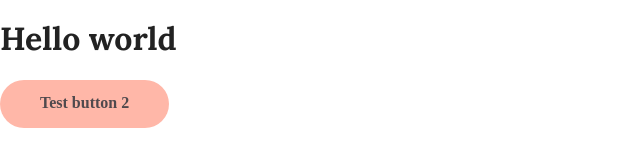
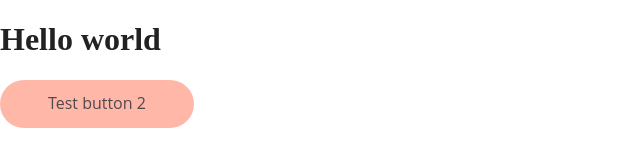
Before and after one commit to mynameistakendamnit/ds2, a website built with Parcel: page index.html in a window 1280 px wide. Shown: the whole page, without its empty margins (0-640 px from the left). Built offline with nearby package versions, Linux system fonts and the light colour scheme.

Commit message:
Webflow tokens test

```diff
--- a/css/main.css
+++ b/css/main.css
@@ -1,24 +1,3 @@
-button {
-  background-color: var(--color-button-bg-scheme-one);
-  border-width: 0;
-  height: var(--size-button-large);
-  border-radius: 100px;
-  padding: 0 var(--spacing-button-large-padding-left-right);
-  font-family: var(--font-family-serif);
-  font-weight: var(--font-weight-bold);
-  line-height: var(--line-height-relaxed);
-  font-size: var(--font-size-regular);
-  color: var(--color-text-dark);
-}
-
-h1 {
-  font-family: var(--font-family-serif);
-  font-weight: var(--heading-medium-font-weight);
-  font-size: var(--font-size-regular);
-  line-height: var(--heading-medium-line-height);
-  color: var(--color-text-dark-heading)
-}
-
 /*! HTML5 Boilerplate v8.0.0 | MIT License | https://html5boilerplate.com/ */
 
 /* main.css 2.1.0 | MIT License | https://github.com/h5bp/main.css#readme */
--- a/index.html
+++ b/index.html
@@ -20,10 +20,8 @@
 
   <link rel="stylesheet" href="css/main.css">
 
-<!--
   <link rel="stylesheet" href="build/css/_variables.css">
   <link rel="stylesheet" href="stories/button.css">
--->
 
   <!-- Design tokens -->
   <link rel="stylesheet" href="build/css/_variables.css">
@@ -42,7 +40,7 @@
   <h1>Hello world</h1>
 </div>
 
-<button class="storybook-button .storybook-button--primary">
+<button class="storybook-button storybook-button--primary storybook-button--large storybook-button--color-scheme-one">
   Test button 2
 </button>
 
```
Also changed, not shown: build/css/_variables.css, 2 other files.
